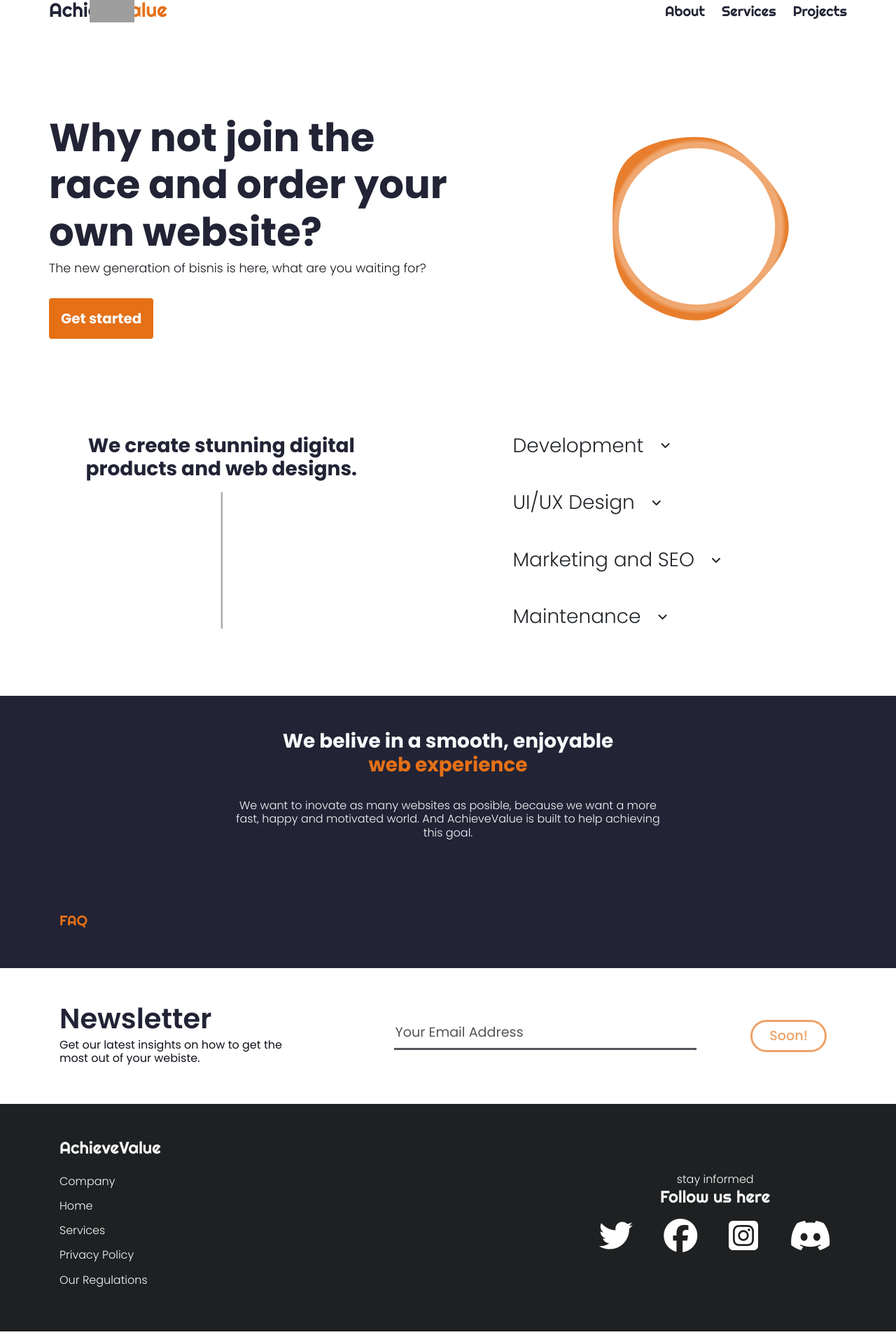
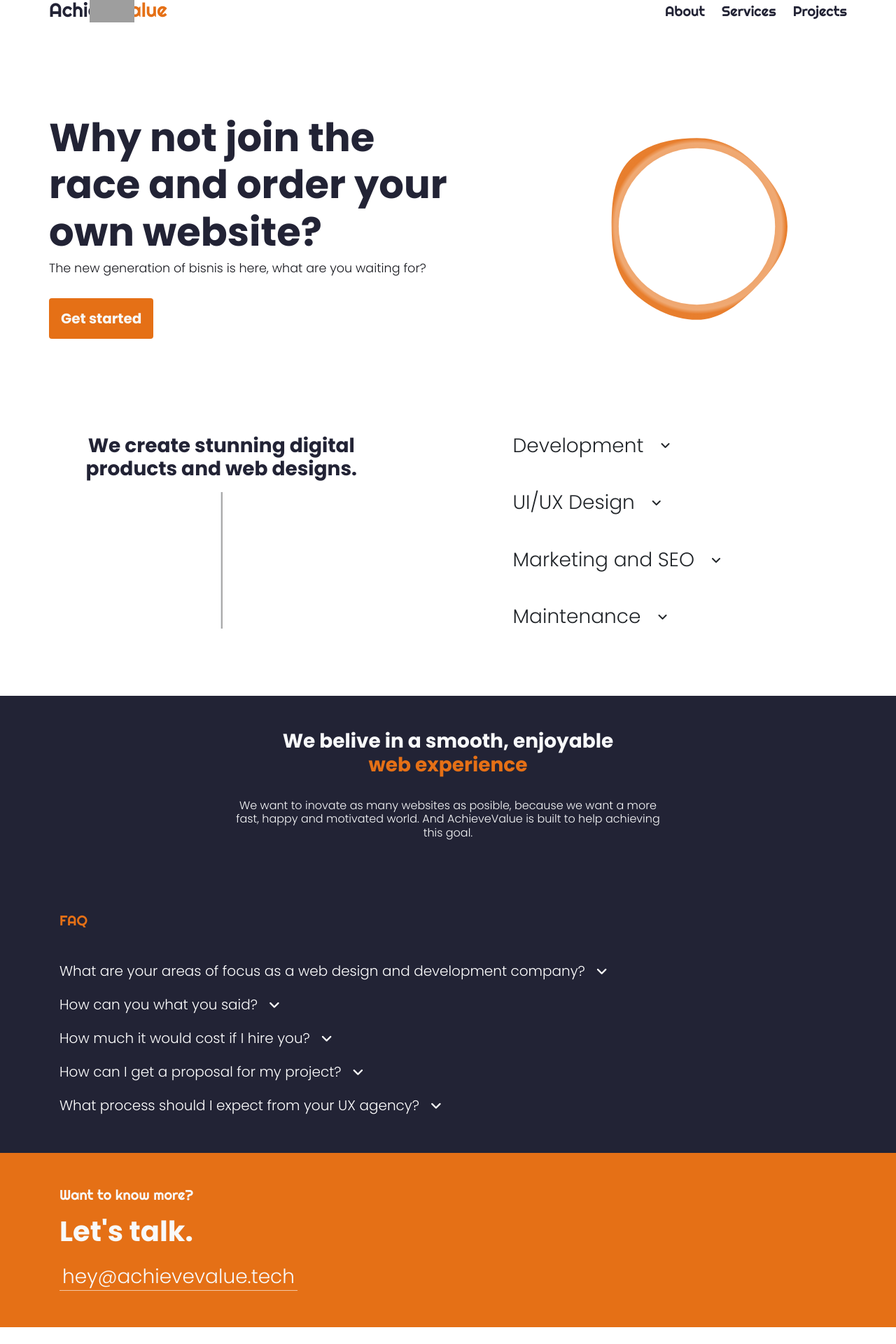
Before and after one commit to AchieveValue/portofolio-frontend, a React (Create React App) app in the folder client/: page / in a window 1280 px wide. Shown: the part 40-1960 px from the top of the page at 70% size. Built offline with nearby package versions, Linux system fonts and the light colour scheme; grey boxes are pictures that could not be loaded.

Commit message:
Completed the landing page. Fixed some animations related bugs.

```diff
--- a/client/src/Components/Animations.js
+++ b/client/src/Components/Animations.js
@@ -8,6 +8,7 @@ const parent = {
             delay: 2,
             duration: 0.5,
             ease: "easeOut",
+            when: 'beforeChildren'
         }
     },
     exit: {
--- a/client/src/Components/LandingPage.js
+++ b/client/src/Components/LandingPage.js
@@ -8,37 +8,8 @@ import NavBar from './Navbar';
 import parent from './Animations';
 
 const LandingPage = () => {
-    const ComplexPath = [
-        'M326.723 199.435C326.723 233.38 313.317 264.193 291.511 286.87C268.557 310.74 236.295 325.594 200.565 325.594C164.834 325.594 132.573 310.74 109.619 286.87C87.8125 264.193 74.4062 233.38 74.4062 199.435C74.4062 165.49 87.8125 134.677 109.619 112C132.573 88.1304 164.834 73.2765 200.565 73.2765C236.295 73.2765 268.557 88.1304 291.511 112C313.317 134.677 326.723 165.49 326.723 199.435Z',
-        'M326.723 199.435C326.723 233.38 313.317 264.193 291.511 286.87C268.557 310.74 236.295 325.594 200.565 325.594C164.834 325.594 132.573 310.74 109.619 286.87C87.8125 264.193 74.4062 233.38 74.4062 199.435C74.4062 165.49 87.8125 134.677 109.619 112C132.573 88.1304 164.834 83.5 200.565 83.5C236.295 83.5 268.557 88.1304 291.511 112C313.317 134.677 326.723 165.49 326.723 199.435Z',
-        'M318.5 199.435C318.5 233.38 316.307 267.183 294.5 289.859C271.546 313.729 236.295 320.5 200.565 320.5C164.834 320.5 139.443 303.87 116.489 280C94.6825 257.323 69 233.38 69 199.435C69 165.49 93.1934 140.058 115 117.381C137.954 93.5114 164.834 80.5 200.565 80.5C236.295 80.5 271.546 85.1409 294.5 109.011C316.307 131.687 318.5 165.49 318.5 199.435Z',
-        'M327.5 199.435C327.5 233.38 307.936 258.812 286.13 281.489C263.176 305.359 236.295 312.5 200.565 312.5C164.834 312.5 130.573 312.74 107.619 288.87C85.8125 266.193 83.5 233.38 83.5 199.435C83.5 165.49 85.8125 132.677 107.619 110C130.573 86.1304 164.834 69 200.565 69C236.295 69 263.176 89.6304 286.13 113.5C307.936 136.177 327.5 165.49 327.5 199.435Z',
-        'M319 199.435C319 233.38 314.807 265.683 293 288.359C270.046 312.229 236.295 327.5 200.565 327.5C164.834 327.5 137.954 305.359 115 281.489C93.1934 258.812 70 233.38 70 199.435C70 165.49 93.6934 140.558 115.5 117.881C138.454 94.0114 164.834 82 200.565 82C236.295 82 270.046 82.76 293 106.63C314.807 129.306 319 165.49 319 199.435Z',
-        'M333.5 199.435C333.5 233.38 307.936 258.813 286.13 281.489C263.176 305.359 236.295 334.5 200.565 334.5C164.834 334.5 126.454 316.859 103.5 292.989C81.6934 270.313 81.4996 233.38 81.4996 199.435C81.4996 165.49 77.8124 124.677 99.619 102C122.573 78.1304 164.834 70.5 200.565 70.5C236.295 70.5 261.546 91.26 284.5 115.13C306.307 137.806 333.5 165.49 333.5 199.435Z',
-        'M320 199.435C320 233.38 319.807 270.683 298 293.36C275.046 317.229 236.295 320.5 200.565 320.5C164.834 320.5 135.454 307.859 112.5 283.989C90.6934 261.312 60 233.38 60 199.435C60 165.49 77.8124 124.677 99.619 102C122.573 78.1304 164.834 82 200.565 82C236.295 82 275.046 77.7599 298 101.63C319.807 124.306 320 165.49 320 199.435Z'
-    ];
-
+    // Our services handing varibale
     const [opened, setOpened] = useState(0);
-
-    useEffect(() => {
-        anime({
-            targets: '.animatedCircle',
-            d: [
-              { value: ComplexPath[1] },
-              { value: ComplexPath[2] },
-              { value: ComplexPath[3] },
-              { value: ComplexPath[4] },
-              { value: ComplexPath[5] },
-              { value: ComplexPath[4] },
-              { value: ComplexPath[3] },
-              { value: ComplexPath[2] },
-              { value: ComplexPath[1] },
-            ],
-            easing: 'easeInOutQuad',
-            duration: 10000,
-            loop: true
-        });
-    })
 
     let [caretAnimationHandels] = useState([
         useAnimation(),
@@ -62,6 +33,86 @@ const LandingPage = () => {
         })
     }, [opened, caretAnimationHandels])
 
+    // FAQ Section handling and initalisation
+
+    const [faqContent, setFaqContent] = useState([
+        {
+            id: 0,
+            question: 'What are your areas of focus as a web design and development company?',
+            answer: `For us the user experience is the most important aspect when we do our designs. Keeping this in mind, our agency does it’s best to create a smooth and flowless web experience for your users. \n \nBesides this, we also develop our designs in a techology that is suitable for the project (often MERN Stack).`,
+            active: false,
+        },
+        {
+            id: 1,
+            question: 'How can you what you said?',
+            answer: `For us the user experience is the most important aspect when we do our designs. Keeping this in mind, our agency does it’s best to create a smooth and flowless web experience for your users. \n \nBesides this, we also develop our designs in a techology that is suitable for the project (often MERN Stack).`,
+            active: false,
+        },
+        {
+            id: 2,
+            question: 'How much it would cost if I hire you?',
+            answer: `For us the user experience is the most important aspect when we do our designs. Keeping this in mind, our agency does it’s best to create a smooth and flowless web experience for your users. \n \nBesides this, we also develop our designs in a techology that is suitable for the project (often MERN Stack).`,
+            active: false,
+        },
+        {
+            id: 3,
+            question: 'How can I get a proposal for my project?',
+            answer: `For us the user experience is the most important aspect when we do our designs. Keeping this in mind, our agency does it’s best to create a smooth and flowless web experience for your users. \n \nBesides this, we also develop our designs in a techology that is suitable for the project (often MERN Stack).`,
+            active: false,
+        },
+        {
+            id: 4,
+            question: 'What process should I expect from your UX agency?',
+            answer: `For us the user experience is the most important aspect when we do our designs. Keeping this in mind, our agency does it’s best to create a smooth and flowless web experience for your users. \n \nBesides this, we also develop our designs in a techology that is suitable for the project (often MERN Stack).`,
+            active: false,
+        },
+    ]);
+    const faqCarets = [
+        useAnimation(),
+        useAnimation(),
+        useAnimation(),
+        useAnimation(),
+        useAnimation(),
+        useAnimation(),
+    ]
+
+    const handleFAQClick = (key) => {
+        let localFAQcontent = [...faqContent];
+        localFAQcontent[key].active = !localFAQcontent[key].active;
+        setFaqContent(localFAQcontent);
+    }
+
+    // Circle animation SVG Paths and control
+    const ComplexPath = [
+        'M326.723 199.435C326.723 233.38 313.317 264.193 291.511 286.87C268.557 310.74 236.295 325.594 200.565 325.594C164.834 325.594 132.573 310.74 109.619 286.87C87.8125 264.193 74.4062 233.38 74.4062 199.435C74.4062 165.49 87.8125 134.677 109.619 112C132.573 88.1304 164.834 73.2765 200.565 73.2765C236.295 73.2765 268.557 88.1304 291.511 112C313.317 134.677 326.723 165.49 326.723 199.435Z',
+        'M326.723 199.435C326.723 233.38 313.317 264.193 291.511 286.87C268.557 310.74 236.295 325.594 200.565 325.594C164.834 325.594 132.573 310.74 109.619 286.87C87.8125 264.193 74.4062 233.38 74.4062 199.435C74.4062 165.49 87.8125 134.677 109.619 112C132.573 88.1304 164.834 83.5 200.565 83.5C236.295 83.5 268.557 88.1304 291.511 112C313.317 134.677 326.723 165.49 326.723 199.435Z',
+        'M318.5 199.435C318.5 233.38 316.307 267.183 294.5 289.859C271.546 313.729 236.295 320.5 200.565 320.5C164.834 320.5 139.443 303.87 116.489 280C94.6825 257.323 69 233.38 69 199.435C69 165.49 93.1934 140.058 115 117.381C137.954 93.5114 164.834 80.5 200.565 80.5C236.295 80.5 271.546 85.1409 294.5 109.011C316.307 131.687 318.5 165.49 318.5 199.435Z',
+        'M327.5 199.435C327.5 233.38 307.936 258.812 286.13 281.489C263.176 305.359 236.295 312.5 200.565 312.5C164.834 312.5 130.573 312.74 107.619 288.87C85.8125 266.193 83.5 233.38 83.5 199.435C83.5 165.49 85.8125 132.677 107.619 110C130.573 86.1304 164.834 69 200.565 69C236.295 69 263.176 89.6304 286.13 113.5C307.936 136.177 327.5 165.49 327.5 199.435Z',
+        'M319 199.435C319 233.38 314.807 265.683 293 288.359C270.046 312.229 236.295 327.5 200.565 327.5C164.834 327.5 137.954 305.359 115 281.489C93.1934 258.812 70 233.38 70 199.435C70 165.49 93.6934 140.558 115.5 117.881C138.454 94.0114 164.834 82 200.565 82C236.295 82 270.046 82.76 293 106.63C314.807 129.306 319 165.49 319 199.435Z',
+        'M333.5 199.435C333.5 233.38 307.936 258.813 286.13 281.489C263.176 305.359 236.295 334.5 200.565 334.5C164.834 334.5 126.454 316.859 103.5 292.989C81.6934 270.313 81.4996 233.38 81.4996 199.435C81.4996 165.49 77.8124 124.677 99.619 102C122.573 78.1304 164.834 70.5 200.565 70.5C236.295 70.5 261.546 91.26 284.5 115.13C306.307 137.806 333.5 165.49 333.5 199.435Z',
+        'M320 199.435C320 233.38 319.807 270.683 298 293.36C275.046 317.229 236.295 320.5 200.565 320.5C164.834 320.5 135.454 307.859 112.5 283.989C90.6934 261.312 60 233.38 60 199.435C60 165.49 77.8124 124.677 99.619 102C122.573 78.1304 164.834 82 200.565 82C236.295 82 275.046 77.7599 298 101.63C319.807 124.306 320 165.49 320 199.435Z'
+    ];
+
+    useEffect(() => {
+        anime({
+            targets: '.animatedCircle',
+            d: [
+              { value: ComplexPath[1] },
+              { value: ComplexPath[2] },
+              { value: ComplexPath[3] },
+              { value: ComplexPath[4] },
+              { value: ComplexPath[5] },
+              { value: ComplexPath[4] },
+              { value: ComplexPath[3] },
+              { value: ComplexPath[2] },
+              { value: ComplexPath[1] },
+            ],
+            easing: 'easeInOutQuad',
+            duration: 10000,
+            loop: true
+        });
+    })
+
     return (
         <>
             <NavBar dark={false}/>
@@ -81,10 +132,10 @@ const LandingPage = () => {
                                     <circle cx="200.565" cy="199.435" r="111.711" fill="white"/>
                                     <defs>
                                     <radialGradient id="paint0_radial" cx="0" cy="0" r="1" gradientUnits="userSpaceOnUse" gradientTransform="translate(202.335 199.403) rotate(90) scale(129.886 130.166)">
-                                    <stop stop-color="#E57016" stop-opacity="0.9"/>
-                                    <stop offset="0.0001" stop-color="#E57016" stop-opacity="0.9"/>
-                                    <stop offset="0.916667" stop-color="#E57016" stop-opacity="0.6"/>
-                                    <stop offset="0.963542" stop-color="#E57016" stop-opacity="0.9"/>
+                                    <stop stopColor="#E57016" stopOpacity="0.9"/>
+                                    <stop offset="0.0001" stopColor="#E57016" stopOpacity="0.9"/>
+                                    <stop offset="0.916667" stopColor="#E57016" stopOpacity="0.6"/>
+                                    <stop offset="0.963542" stopColor="#E57016" stopOpacity="0.9"/>
                                     </radialGradient>
                                     </defs>
                                 </svg>
@@ -95,13 +146,13 @@ const LandingPage = () => {
                 <div className="container row mx-auto mt-5 pb-5">
                     <div className="col-4 col-lg-5 px-0 d-flex flex-column justify-content-center align-items-center">
                         <h3 className="poppins font-weight-bold text-center mb-3" style={{ color: '#222335' }}>We create stunning digital products and web designs.</h3>
-                        <div className="border-left text-light" style={{ width: '3px', height: '100%', background: '#AAAAAA'}}></div>
+                        <motion.div initial={{ x: -100, opacity: 0 }} animate={{ x: 0, opacity: 1 }} transition={{ type: 'spring', delay: 3, damping: 10, stiffness: 200 }} className="border-left text-light" style={{ width: '3px', height: '100%', background: '#AAAAAA'}}></motion.div>
                     </div>
                     <motion.div className="col-7 col-lg-5 offset-1 offset-lg-2 px-0" style={{ color: '222335', transition: 0.5 }}>
                         <div className="">
                             <motion.div whileHover={{ color: '#E57016', cursor: 'pointer' }} className="d-flex align-items-center" onClick={() => {if(opened === 1) setOpened(0); else setOpened(1)}}>
                                 <h3 className="poppins font-weight-light mr-4 mb-0">Development</h3>
-                                        <motion.i class="fas fa-angle-down" animate={caretAnimationHandels[0]} transition={{ duration: 0.5, ease: 'backInOut' }}></motion.i>
+                                <motion.i className="fas fa-angle-down" animate={caretAnimationHandels[0]} transition={{ duration: 0.5, ease: 'backInOut' }}></motion.i>
                             </motion.div>
                             <AnimatePresence exitBeforeEnter>
                                 {opened === 1 &&(<motion.h5 key='1' initial={{ opacity: 0 }} animate={{ opacity: 1 }} exit={{ x: 110, opacity: 0 }} transition={{ duration: 0.4, delay: 0.5, ease: 'easeInOut' }} className="poppins font-weight-light mt-4 mb-0 w-100">Our full-stack development team is working closely with the designing team. This smooth flow results in a clean, modern and fast UI, with the latest techologies (React.js, Framer-motion and Anime.js). Besides this we'll also develop the back-end of the app, this means you will get a full, working web app in the end, without making any effort, so you can focus you time on you company. </motion.h5>)}
@@ -110,7 +161,7 @@ const LandingPage = () => {
                         <div className="mt-5 ">
                             <motion.div whileHover={{ color: '#E57016', cursor: 'pointer' }} className="d-flex align-items-center" onClick={() => {if(opened === 2) setOpened(0); else setOpened(2)}}>
                                 <h3 className="poppins font-weight-light mr-4 mb-0">UI/UX Design</h3>
-                                        <motion.i class="fas fa-angle-down" animate={caretAnimationHandels[1]} transition={{ duration: 0.5, ease: 'backInOut' }}></motion.i>
+                                <motion.i className="fas fa-angle-down" animate={caretAnimationHandels[1]} transition={{ duration: 0.5, ease: 'backInOut' }}></motion.i>
                             </motion.div>
                             <AnimatePresence exitBeforeEnter>
                                 {opened === 2 &&(<motion.h5 key='2' initial={{ opacity: 0 }} animate={{ opacity: 1 }} exit={{ x: 110, opacity: 0 }} transition={{ duration: 0.4, delay: 0.5, ease: 'easeInOut' }} className="poppins font-weight-light mt-4 mb-0 w-100">Our obligation is to design the most simple, yet complex aplication. Our scope is to create a modern web, so we invest alot in creating our UI/UX designs. We also test it out in the real world before approving it, so you can be sure that what goes in the production is the highest quality. For reference we work in Figma and Adobe Ilustrator.</motion.h5>)}
@@ -119,7 +170,7 @@ const LandingPage = () => {
                         <div className="mt-5 ">
                             <motion.div whileHover={{ color: '#E57016', cursor: 'pointer' }} className="d-flex align-items-center" onClick={() => {if(opened === 3) setOpened(0); else setOpened(3)}}>
                                 <h3 className="poppins font-weight-light mr-4 mb-0">Marketing and SEO</h3>
-                                        <motion.i class="fas fa-angle-down" animate={caretAnimationHandels[2]} transition={{ duration: 0.5, ease: 'backInOut' }}></motion.i>
+                                <motion.i className="fas fa-angle-down" animate={caretAnimationHandels[2]} transition={{ duration: 0.5, ease: 'backInOut' }}></motion.i>
                             </motion.div>
                             <AnimatePresence exitBeforeEnter>
                                 {opened === 3 &&(<motion.h5 key='3' initial={{ opacity: 0 }} animate={{ opacity: 1 }} exit={{ x: 110, opacity: 0 }} transition={{ duration: 0.4, delay: 0.5, ease: 'easeInOut' }} className="poppins font-weight-light mt-4 mb-0 w-100">TBD Soon</motion.h5>)}
@@ -129,7 +180,7 @@ const LandingPage = () => {
                         <div className="mt-5 smoothResize">
                             <motion.div whileHover={{ color: '#E57016', cursor: 'pointer' }} className="d-flex align-items-center" onClick={() => {if(opened === 4) setOpened(0); else setOpened(4)}}>
                                 <h3 className="poppins font-weight-light mr-4 mb-0">Maintenance</h3>
-                                        <motion.i class="fas fa-angle-down" animate={caretAnimationHandels[2]} transition={{ duration: 0.5, ease: 'backInOut' }}></motion.i>
+                                <motion.i className="fas fa-angle-down" animate={caretAnimationHandels[2]} transition={{ duration: 0.5, ease: 'backInOut' }}></motion.i>
                             </motion.div>
                             <AnimatePresence exitBeforeEnter>
                                 {opened === 4 &&(<motion.h5 key='4' initial={{ opacity: 0 }} animate={{ opacity: 1 }} exit={{ x: 110, opacity: 0 }} transition={{ duration: 0.4, delay: 0.5, ease: 'easeInOut' }} className="poppins font-weight-light mt-4 mb-0 w-100">As we said we want you to have a very easy experience with us, that means our team also takes care of the application for years after it's release. If you want changes, find bugs or the technologie changes, you can let us now and it will be fixed in the least amunt of time possible.</motion.h5>)}
@@ -143,9 +194,35 @@ const LandingPage = () => {
                 </div>
                 {/* <div className="container-fluid my-3 text-light d-flex flex-column align-items-center justify-content-center text-center"><img src="https://i.ibb.co/vXdjsF0/Group-54-Images.png" alt="Group-54-Images" border="0" style={{ maxWidth: '100%'}}/></div> */}
                 <div className="container-fluid text-light d-flex flex-column align-items-left justify-content-center py-5" style={{ background: '#222335' }}>
-                    <div className="container">
+                    <div className="container poppins">
                         <h5 className="rightenous" style={{ color: '#E57016' }}>FAQ</h5>
-                        <h4></h4>
+
+                        {
+                            faqContent.map((question, key) => {
+                                if(question.active) {
+                                    faqCarets[key].start({
+                                        rotateZ: -180,
+                                    })
+                                } else {
+                                    faqCarets[key].start({
+                                        rotateZ: 0
+                                    })
+                                }
+                                return (
+                                    <div className="" key={'container' + key}>
+                                        <motion.h5 whileHover={{ color: '#E57016' }} className={( key === 0 ? "mt-5" : "mt-4" )} style={{ fontWeight: 300, color: 'rgba(255, 255, 255, 1)', cursor: 'pointer' }} onClick={() => {handleFAQClick(key)}}>{question.question}<motion.i className="fas fa-angle-down ml-3" transition={{ duration: 0.3, ease: 'backInOut' }} style={{ fontSize: '0.9em', cursor: 'pointer' }} animate={faqCarets[key]}></motion.i></motion.h5>
+                                        <AnimatePresence exitBeforeEnter>{question.active && (<motion.h6 style={{ color: '#818195' }} initial={{ opacity: 0 }} animate={{ opacity: 1 }} exit={{ y: 40, opacity: 0 }} transition={{ duration: 0.3, delay: 0.3, ease: 'easeInOut' }} className="poppins font-weight-light mt-3 w-100 mb-5" key={key}>{question.answer.split('\n').map(text => {return <>{text}<br /></>})}</motion.h6>)}</AnimatePresence>
+                                    </div>
+                                )
+                            })
+                        }
+                    </div>
+                </div>
+                <div className="container-fluid py-5" style={{ background: '#E57016' }}>
+                    <div className="container text-center text-lg-left text-light">
+                        <h5 className="rightenous">Want to know more?</h5>
+                        <h1 className="poppins font-weight-bold mt-3">Let's talk.</h1>
+                        <h3 className="poppins font-weight-light mt-4"><span className="px-1" style={{ borderBottom: '1px solid rgba(255, 255, 255, 0.6)', width: 'auto' }}>hey@achievevalue.tech</span></h3>
                     </div>
                 </div>
             </motion.div>
--- a/client/src/Components/Navbar.js
+++ b/client/src/Components/Navbar.js
@@ -49,7 +49,6 @@ const NavBar = ({ dark }) => {
     if(dark) {
         return (
             <motion.div className="navbar" style={{ background: '#222335'}} variants={parent} initial="hidden" animate="show" exit="hidden">
-                <img className="d-block d-lg-none" style={{ position: 'fixed', top: '3%', left: '-3%', maxWidth: '8vh', zIndex: 3 }} src="https://i.ibb.co/272NT0y/Logo-Small-Square-removebg-preview.png" alt="Logo-Small-Square-removebg-preview" border="0"/>
                 <img className="d-none d-lg-block" style={{ position: 'fixed', top: '3%', left: '10%', maxWidth: '8vh', zIndex: 3 }} src="https://i.ibb.co/272NT0y/Logo-Small-Square-removebg-preview.png" alt="Logo-Small-Square-removebg-preview" border="0"/>
                 <div className="container pt-4 pb-2 d-flex align-items-center justify-content-center justify-content-lg-between flex-column flex-lg-row px-0 py-3">
                     <Link className="navbar-brand" to="/" variants={children}>
@@ -68,7 +67,6 @@ const NavBar = ({ dark }) => {
     } else {
         return (
             <motion.div className="navbar" style={{ background: 'white'}} variants={parent} initial="hidden" animate="show" exit="hidden">
-                <img className="d-block d-lg-none" style={{ position: 'fixed', top: '3%', left: '-3%', maxWidth: '8vh', zIndex: 3 }} src="https://i.ibb.co/272NT0y/Logo-Small-Square-removebg-preview.png" alt="Logo-Small-Square-removebg-preview" border="0"/>
                 <img className="d-none d-lg-block" style={{ position: 'fixed', top: '3%', left: '10%', maxWidth: '8vh', zIndex: 3 }} src="https://i.ibb.co/272NT0y/Logo-Small-Square-removebg-preview.png" alt="Logo-Small-Square-removebg-preview" border="0"/>                <div className="container pt-4 pb-2 d-flex align-items-center justify-content-center justify-content-lg-between flex-column flex-lg-row px-0 py-3">
                     <Link className="navbar-brand" to="/" variants={children}>
                         <h3 className="rightenous" style={{ color: '#222335' }}>Achieve<span style={{ color: '#E57016' }}>Value</span></h3>
```
Lines whose indentation alone changed are shown as unchanged.
